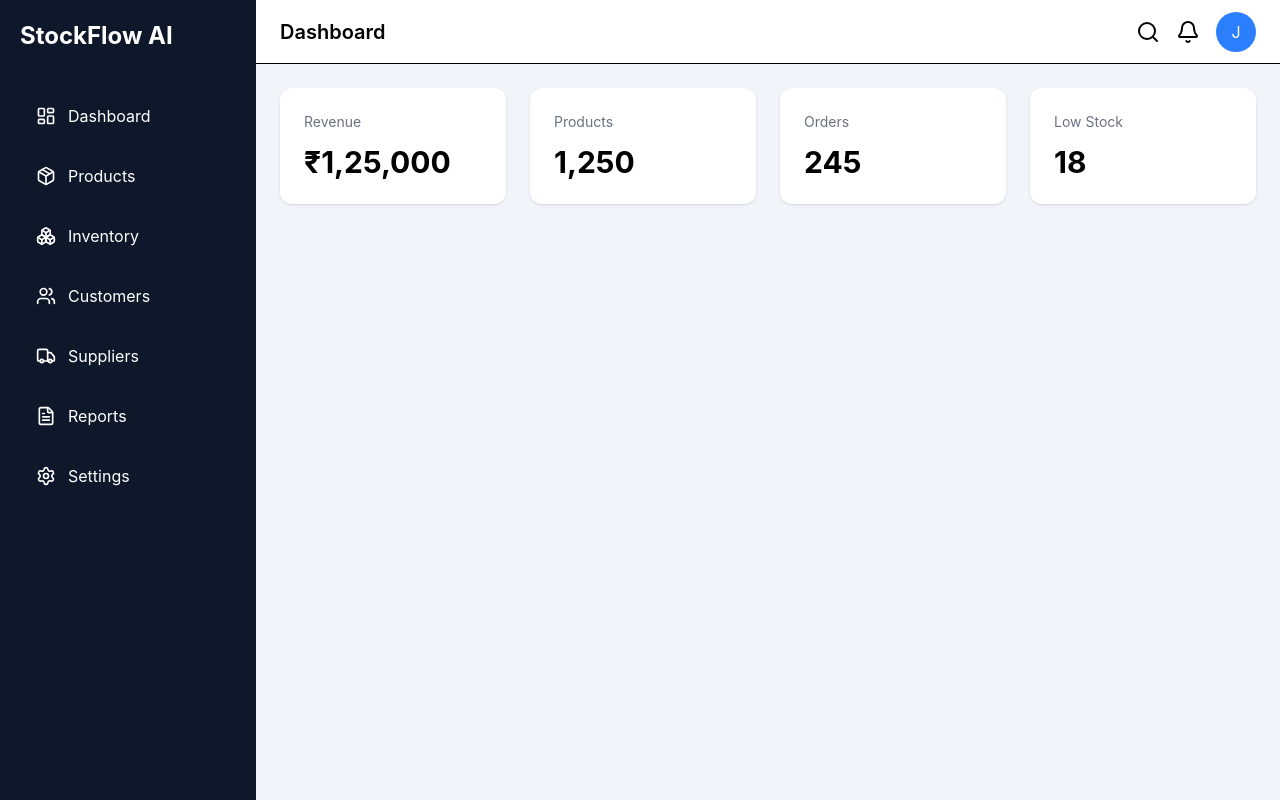
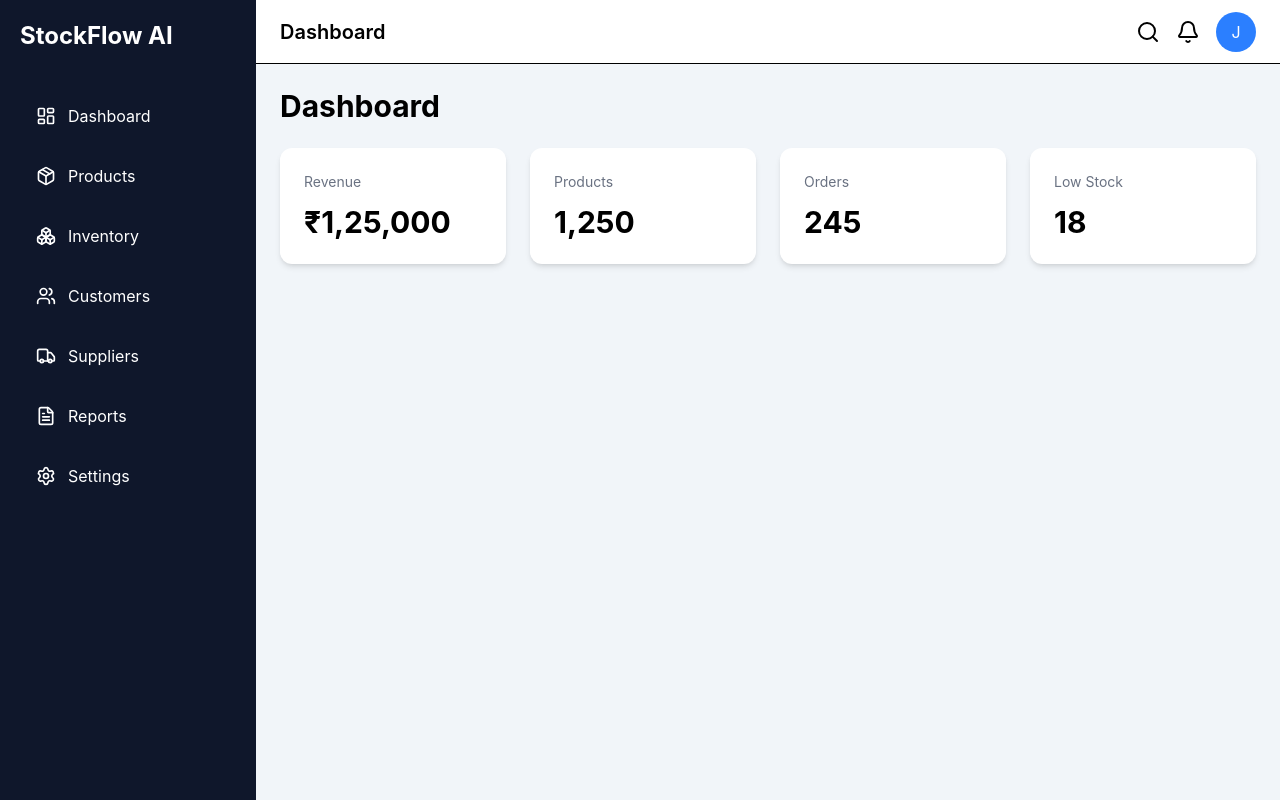
Before and after one commit to jinay378/StockFlow-AI, a React (Vite) app in the folder frontend/: page / in a window 1280 px wide. Built offline with nearby package versions, Linux system fonts and the light colour scheme.

Commit message:
Add reusable dashboard cards

```diff
--- a/frontend/src/features/dashboard/Dashboard.tsx
+++ b/frontend/src/features/dashboard/Dashboard.tsx
@@ -1,14 +1,37 @@
-import DashboardCard from "./DashboardCard";
+import DashboardCard from "./components/DashboardCard";
 
 function Dashboard() {
   return (
     <div className="space-y-6">
+
+      <h1 className="text-3xl font-bold">
+        Dashboard
+      </h1>
+
       <div className="grid grid-cols-4 gap-6">
-        <DashboardCard title="Revenue" value="₹1,25,000" />
-        <DashboardCard title="Products" value="1,250" />
-        <DashboardCard title="Orders" value="245" />
-        <DashboardCard title="Low Stock" value="18" />
+
+        <DashboardCard
+          title="Revenue"
+          value="₹1,25,000"
+        />
+
+        <DashboardCard
+          title="Products"
+          value="1,250"
+        />
+
+        <DashboardCard
+          title="Orders"
+          value="245"
+        />
+
+        <DashboardCard
+          title="Low Stock"
+          value="18"
+        />
+
       </div>
+
     </div>
   );
 }
--- /dev/null
+++ b/frontend/src/features/dashboard/components/DashboardCard.tsx
@@ -0,0 +1,16 @@
+interface DashboardCardProps {
+  title: string;
+  value: string;
+}
+
+function DashboardCard({ title, value }: DashboardCardProps) {
+  return (
+    <div className="rounded-xl bg-white p-6 shadow-md hover:shadow-lg transition">
+      <p className="text-sm text-gray-500">{title}</p>
+
+      <h2 className="mt-3 text-3xl font-bold">{value}</h2>
+    </div>
+  );
+}
+
+export default DashboardCard;
--- a/frontend/src/pages/HomePage.tsx
+++ b/frontend/src/pages/HomePage.tsx
@@ -1,5 +1,5 @@
+import Dashboard from "../features/dashboard/Dashboard";
 import MainLayout from "../layouts/MainLayout";
-import Dashboard from "../features/dashboard/Dashboard";
 
 function HomePage() {
   return (
```
Also changed, not shown: frontend/src/features/dashboard/components/LowStockTable.tsx (added), frontend/src/features/dashboard/components/NotificationPanel.tsx (added), frontend/src/features/dashboard/components/RecentOrders.tsx (added), frontend/src/features/dashboard/components/SalesChart.tsx (added).
